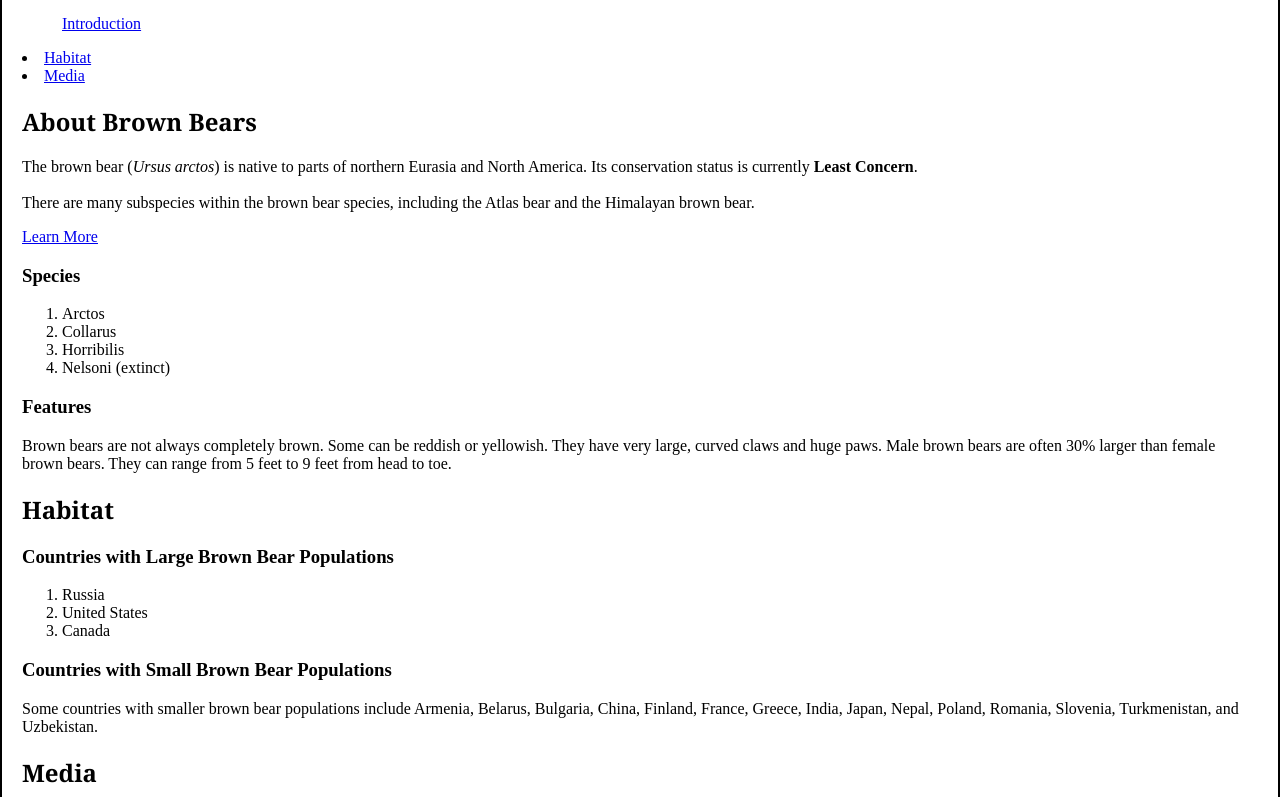
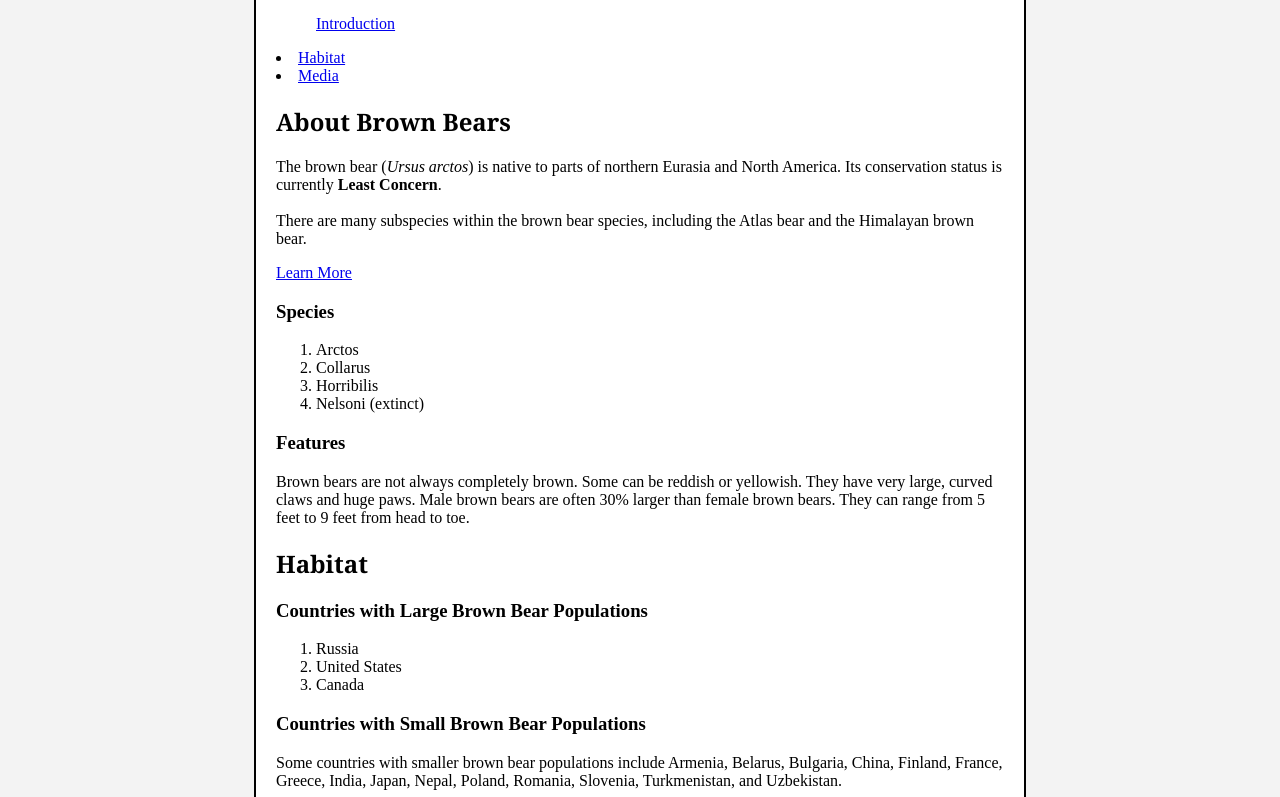
Before and after one commit to Lieuwe41/GitHub-1, a plain HTML site: page Beren.html in a window 1280 px wide. Shown: the part 282-1079 px from the top of the page. Drawn offline with Linux system fonts and the light colour scheme.

Commit message:
inhoud ongeveer 2/3 van het scherm breed

```diff
--- a/Beren.css
+++ b/Beren.css
@@ -10,6 +10,7 @@ body{
 	border-radius: 15px;
 	background-color: white;
 	overflow: hidden;
+	width:768px;
 }
 
 .main-nav{
```
